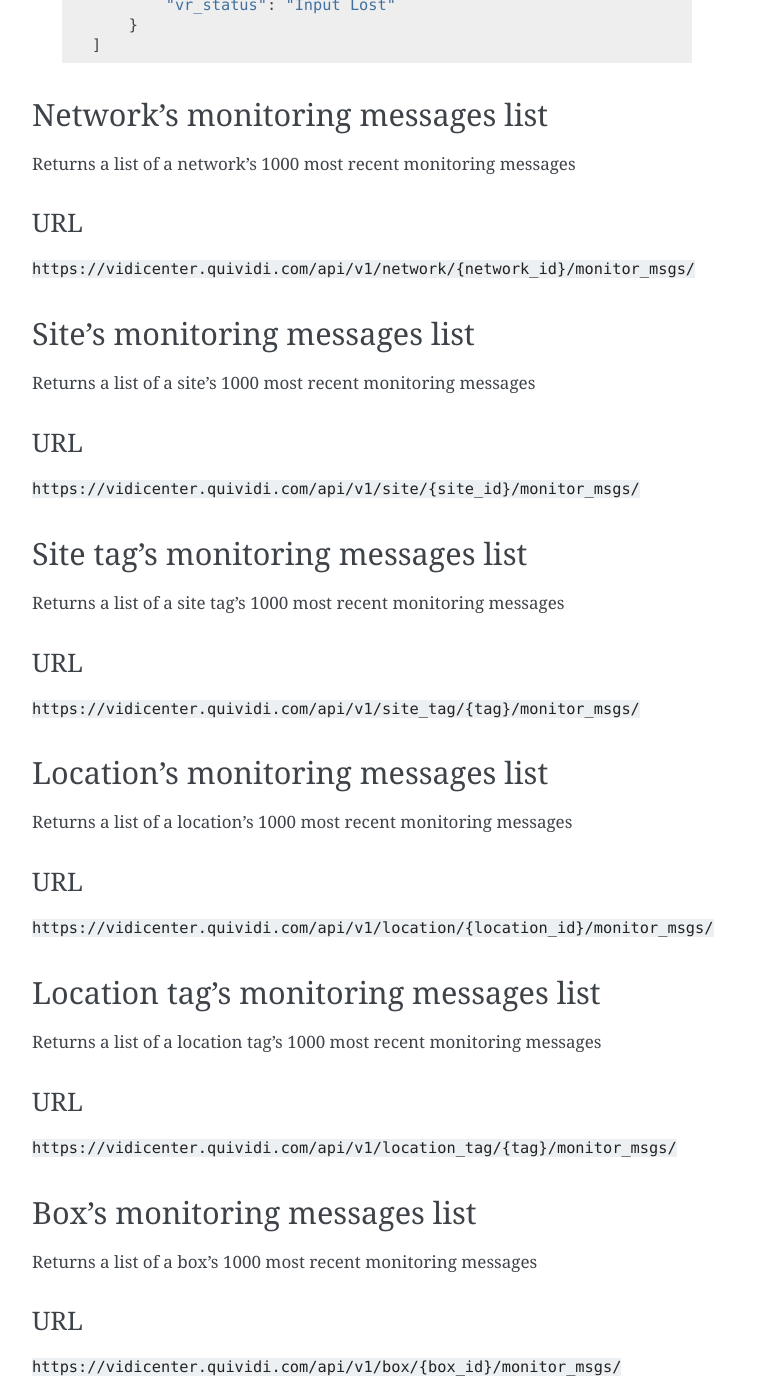
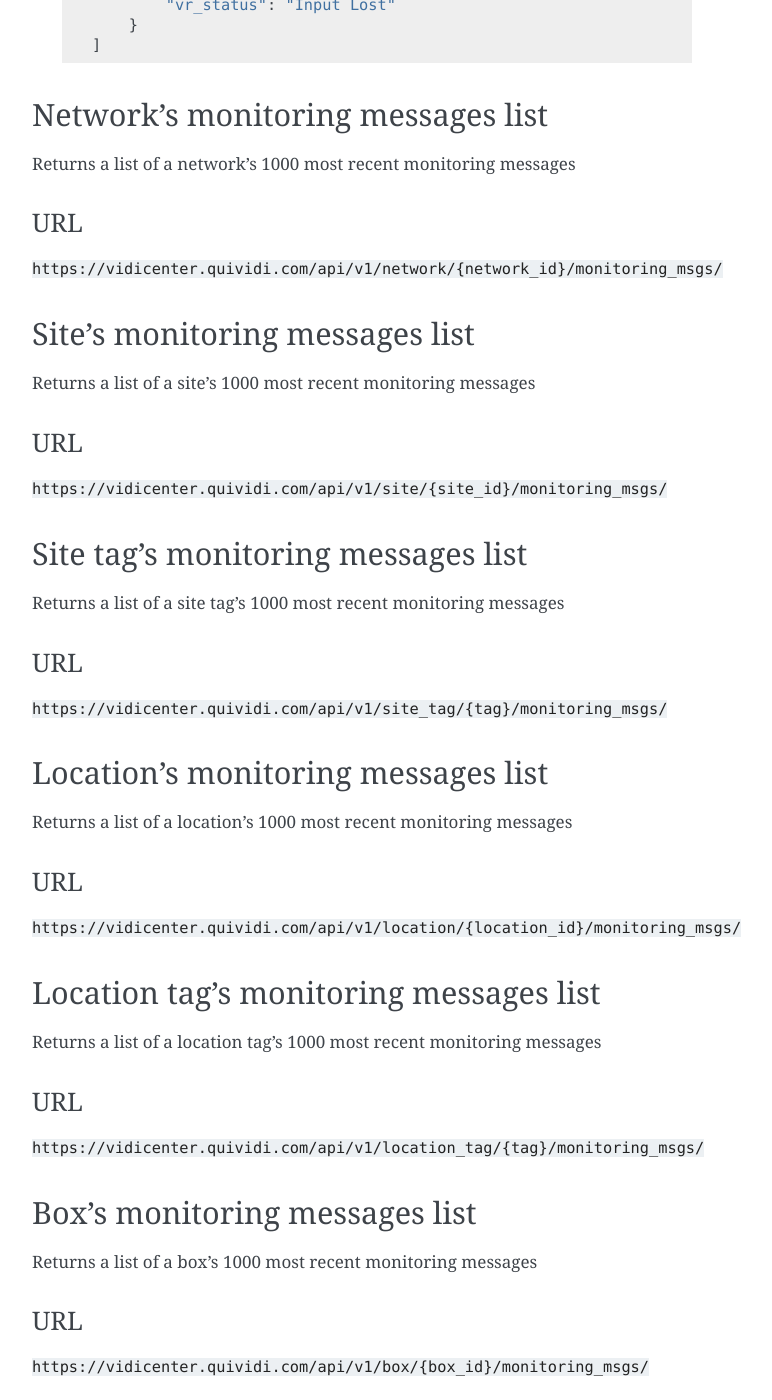
Before and after one commit to quividi/vidicenter-api-documentation, a Sphinx documentation site: the page built from docs/source/status.rst, in a window 1280 px wide and 1400 px high, scrolled down 3953 px. Shown: the whole window, without its empty margins (388-1160 px from the left). Built offline with Sphinx 7.4.7, drawn with Linux system fonts in a browser that asks for light colours; some of the changed lines change nothing that is shown; some of the changed text lies outside the part shown.

Commit message:
Fix [#139663737] Fixed url for monitor msgs

```diff
--- a/docs/source/status.rst
+++ b/docs/source/status.rst
@@ -165,14 +165,14 @@
 URL
 ---
 
-``https://vidicenter.quividi.com/api/v1/monitor_msgs/``
+``https://vidicenter.quividi.com/api/v1/monitoring_msgs/``
 
 Example
 -------
 
  ::
 
-    curl -u USERNAME:AUTH_TOKEN https://vidicenter.quividi.com/api/v1/monitor_msgs/
+    curl -u USERNAME:AUTH_TOKEN https://vidicenter.quividi.com/api/v1/monitoring_msgs/
     [
         {
             "avg_luma": "43.1%",
@@ -207,7 +207,7 @@
 URL
 ---
 
-``https://vidicenter.quividi.com/api/v1/network/{network_id}/monitor_msgs/``
+``https://vidicenter.quividi.com/api/v1/network/{network_id}/monitoring_msgs/``
 
 
 Site's monitoring messages list
@@ -218,7 +218,7 @@
 URL
 ---
 
-``https://vidicenter.quividi.com/api/v1/site/{site_id}/monitor_msgs/``
+``https://vidicenter.quividi.com/api/v1/site/{site_id}/monitoring_msgs/``
 
 
 Site tag's monitoring messages list
@@ -229,7 +229,7 @@
 URL
 ---
 
-``https://vidicenter.quividi.com/api/v1/site_tag/{tag}/monitor_msgs/``
+``https://vidicenter.quividi.com/api/v1/site_tag/{tag}/monitoring_msgs/``
 
 
 Location's monitoring messages list
@@ -240,7 +240,7 @@
 URL
 ---
 
-``https://vidicenter.quividi.com/api/v1/location/{location_id}/monitor_msgs/``
+``https://vidicenter.quividi.com/api/v1/location/{location_id}/monitoring_msgs/``
 
 
 Location tag's monitoring messages list
@@ -251,7 +251,7 @@
 URL
 ---
 
-``https://vidicenter.quividi.com/api/v1/location_tag/{tag}/monitor_msgs/``
+``https://vidicenter.quividi.com/api/v1/location_tag/{tag}/monitoring_msgs/``
 
 
 Box's monitoring messages list
@@ -262,7 +262,7 @@
 URL
 ---
 
-``https://vidicenter.quividi.com/api/v1/box/{box_id}/monitor_msgs/``
+``https://vidicenter.quividi.com/api/v1/box/{box_id}/monitoring_msgs/``
 
 
 Continue to :ref:`tags`
```
